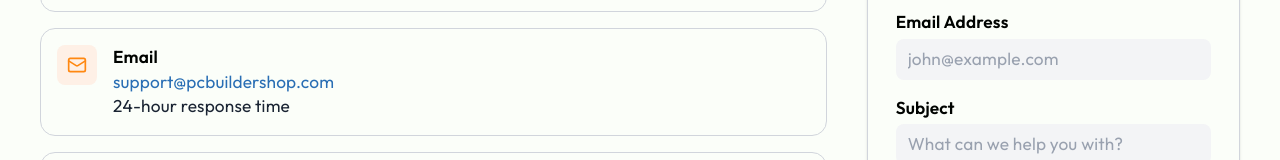
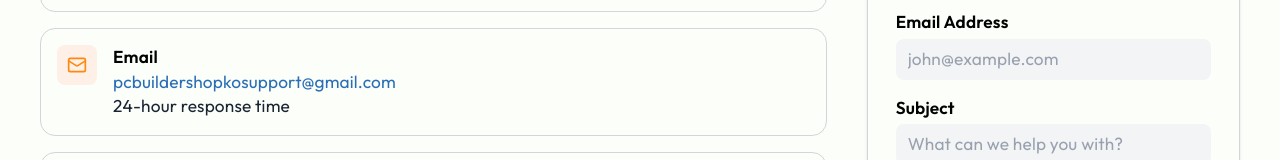
Before and after one commit to sophea-kong/Computer_Shop_website, a React (Vite) app: page /contact in a window 1280 px wide. Shown: the part 518-678 px from the top of the page. Built offline with nearby package versions, Linux system fonts and the light colour scheme.

Commit message:
kom plex commit mun pel push

```diff
--- a/src/pages/Contact.jsx
+++ b/src/pages/Contact.jsx
@@ -64,7 +64,7 @@ export default function Contact() {
               </div>
               <div>
                 <p className="font-semibold text-sm" style={{ color: "#000300" }}>Email</p>
-                <p className="text-sm" style={{ color: "#296eb4" }}>support@pcbuildershop.com</p>
+                <p className="text-sm" style={{ color: "#296eb4" }}>pcbuildershopkosupport@gmail.com</p>
                 <p className="text-sm text-gray-400">24-hour response time</p>
               </div>
             </div>
```
